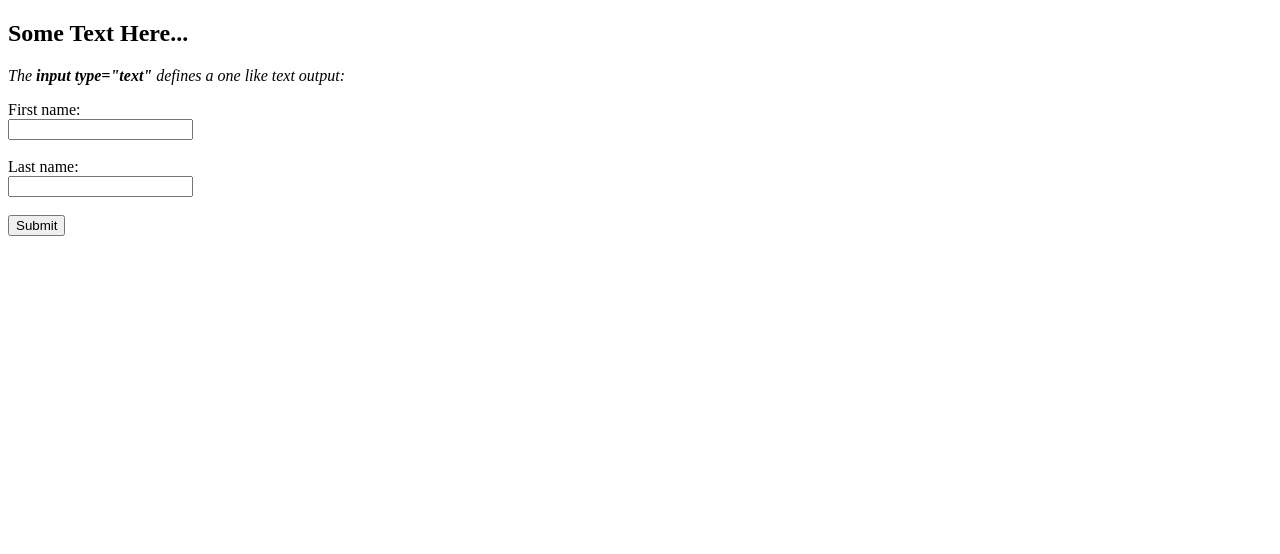
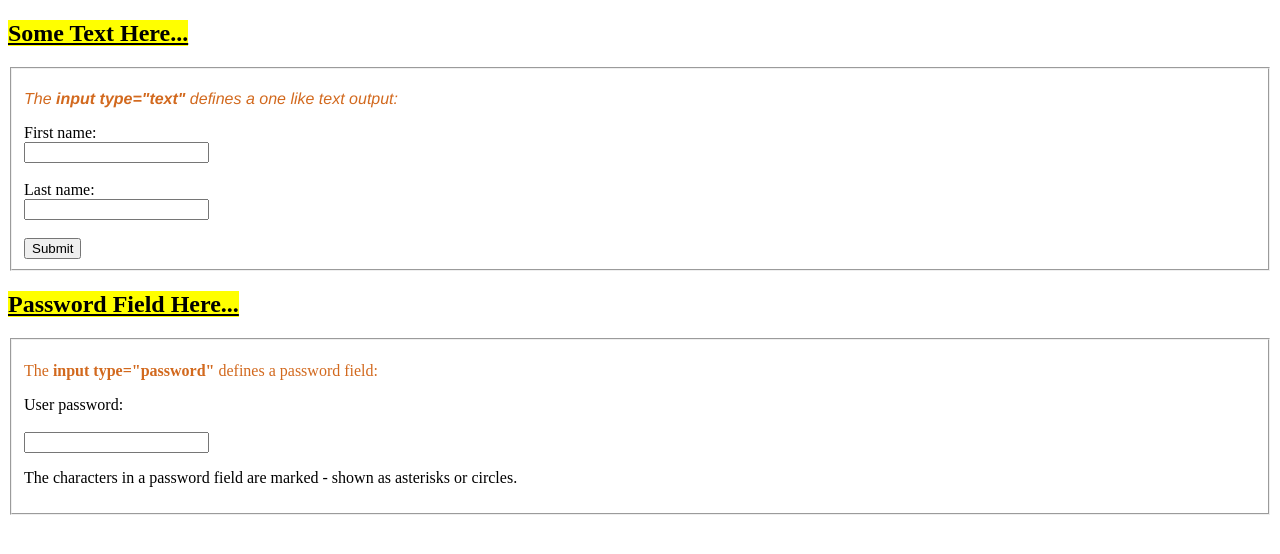
Before and after one commit to pale-cinder/HTML5, a plain HTML site: page index_inputtype.html in a window 1280 px wide. Drawn offline with Linux system fonts and the light colour scheme.

Commit message:
password field

```diff
--- a/index_inputtype.html
+++ b/index_inputtype.html
@@ -8,8 +8,9 @@
 </head>
 <body>
 
-    <h2>Some Text Here...</h2>
-    <p><i>The <strong>input type="text"</strong> defines a one like text output:</i></p>
+    <h2 style="color: brown;"><mark><ins>Some Text Here...</ins></mark></h2>
+    <fieldset>
+    <p style="color: chocolate; font: 50px; font-family: 'Franklin Gothic Medium', 'Arial Narrow', Arial, sans-serif"><i>The <strong>input type="text"</strong> defines a one like text output:</i></p>
 
     <form action="/some_page.php">
     First name:<br>
@@ -23,5 +24,22 @@
     <input type="submit" name="Submit">
 
     </form>
+
+   </fieldset>
+
+   <h2 style="color: brown;"><mark><ins>Password Field Here...</ins></mark></h2>
+   <fieldset>
+   <p style="color: chocolate;">The <strong>input type="password"</strong> defines a password field:</p>
+
+   <form action="">
+    User password:
+    <br>
+    <br>
+    <input type="password" name="psw">
+   </form>
+   <p>The characters in a password field are marked - shown as asterisks or circles.</p>
+   </fieldset>
+
+
 </body>
 </html>
```
